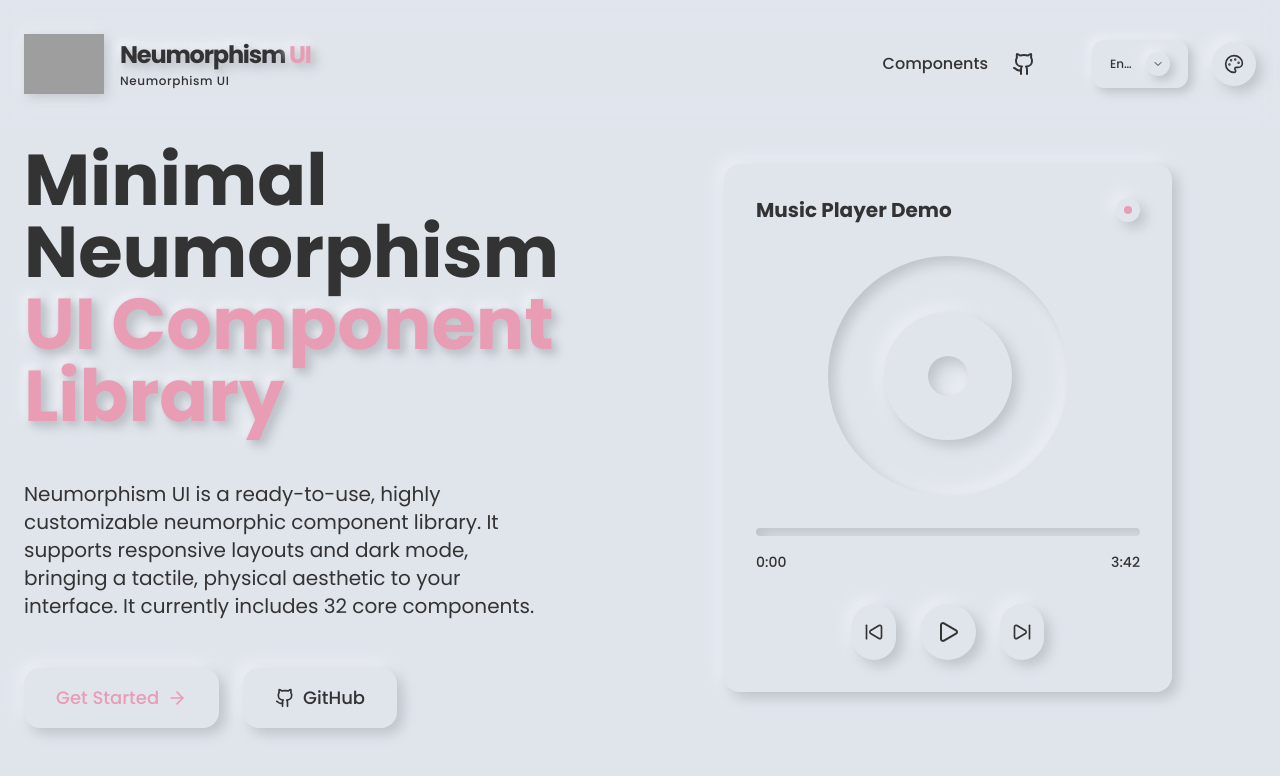
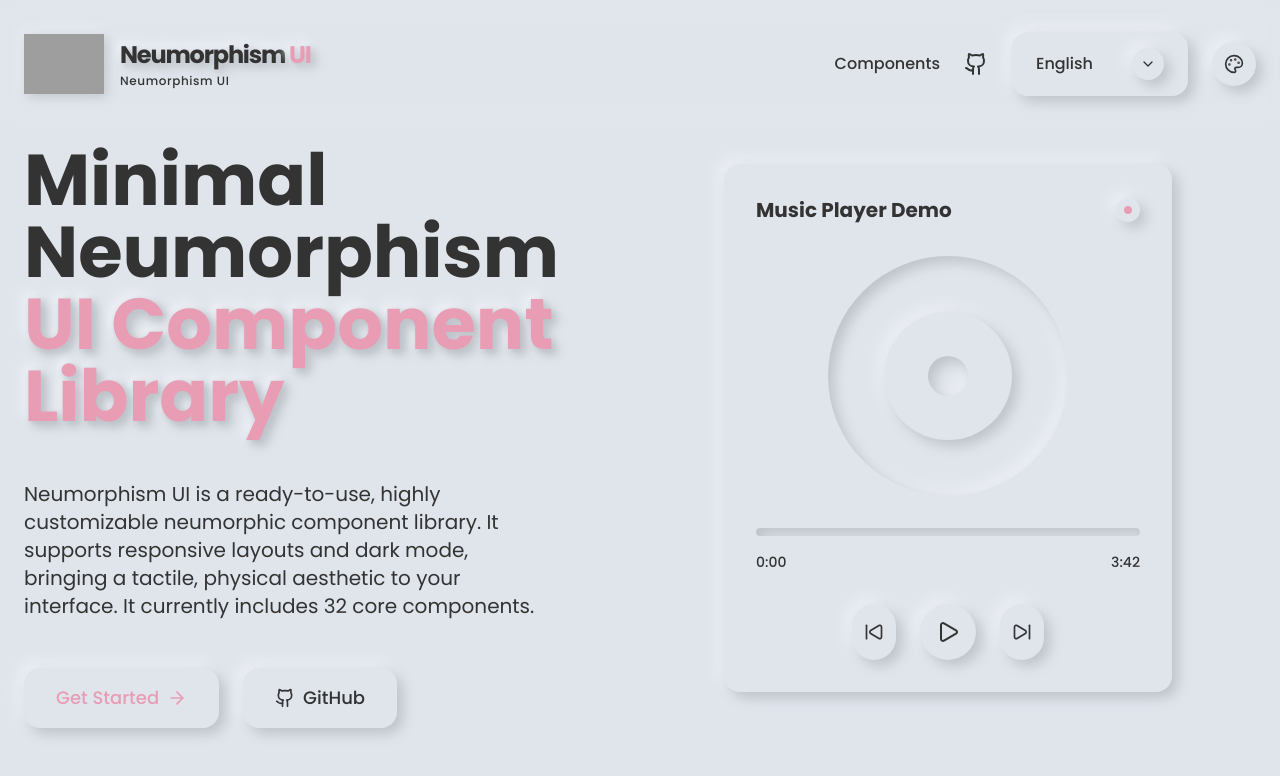
Before and after one commit to nregret/Neumorphism-UI, a Vue app: page / in a window 1280 px wide. Shown: the top 776 px of the page. Built offline with nearby package versions, Linux system fonts and the light colour scheme; grey boxes are pictures that could not be loaded.

Commit message:
feat: 前端新拟物UI国际化
Co-authored-by: traeagent <traeagent@users.noreply.github.com>

```diff
--- a/src/components/LanguageSelect.vue
+++ b/src/components/LanguageSelect.vue
@@ -14,7 +14,7 @@ const forwardedAttrs = computed(() => {
 })
 
 const rootClass = computed(() => [
-  'w-32 scale-75 origin-right',
+  'w-44',
   (attrs as Record<string, unknown>).class,
 ])
 
--- a/src/layouts/DocsLayout.vue
+++ b/src/layouts/DocsLayout.vue
@@ -157,7 +157,7 @@ const highlightText = (text: string, query: string): { text: string; match: bool
         <img :src="logo" alt="Logo" class="w-12 h-12 object-contain neumorphic-logo" />
       </router-link>
       <div class="flex items-center gap-4">
-        <LanguageSelect class="w-28" />
+        <LanguageSelect />
         <NeuButton variant="icon" shape="circle" size="sm" @click="isThemeConfigOpen = true" :title="$t('docsLayout.themeButtonTitle')">
           <Palette class="w-4 h-4" />
         </NeuButton>
```
